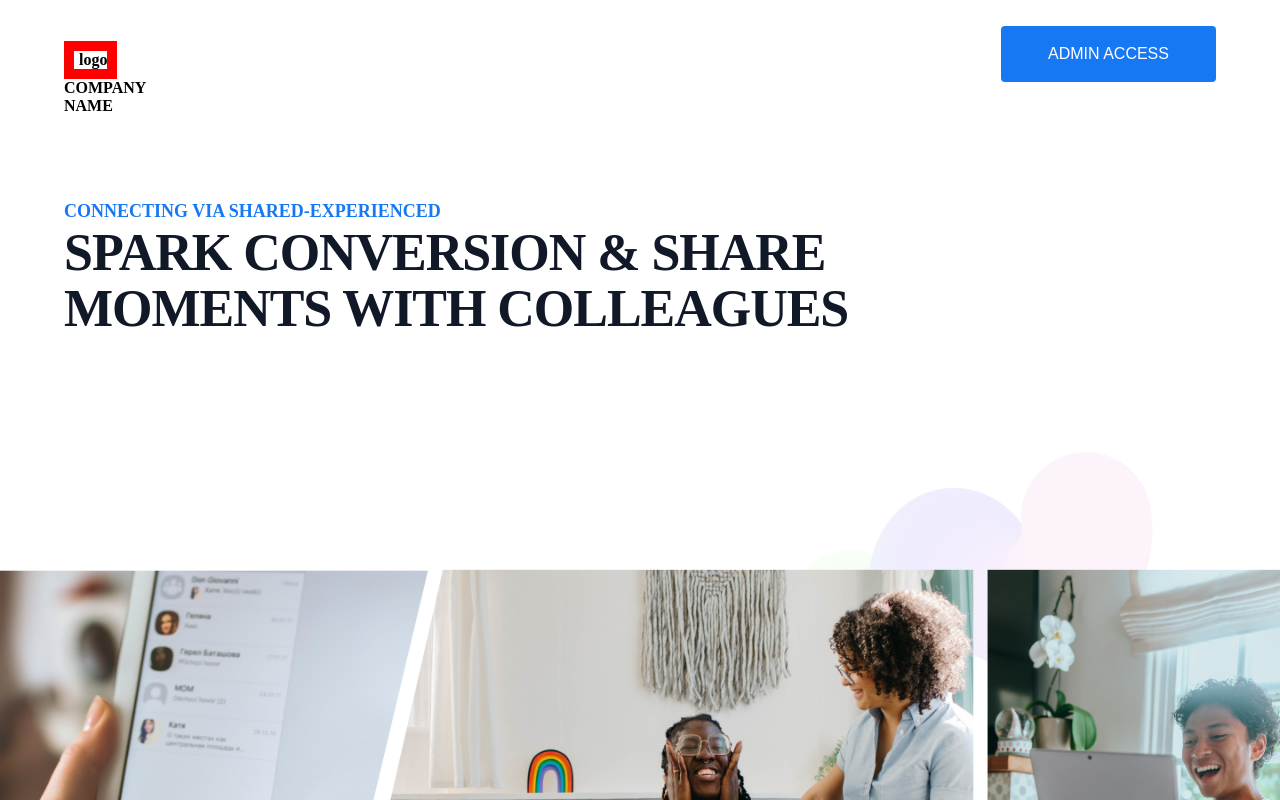
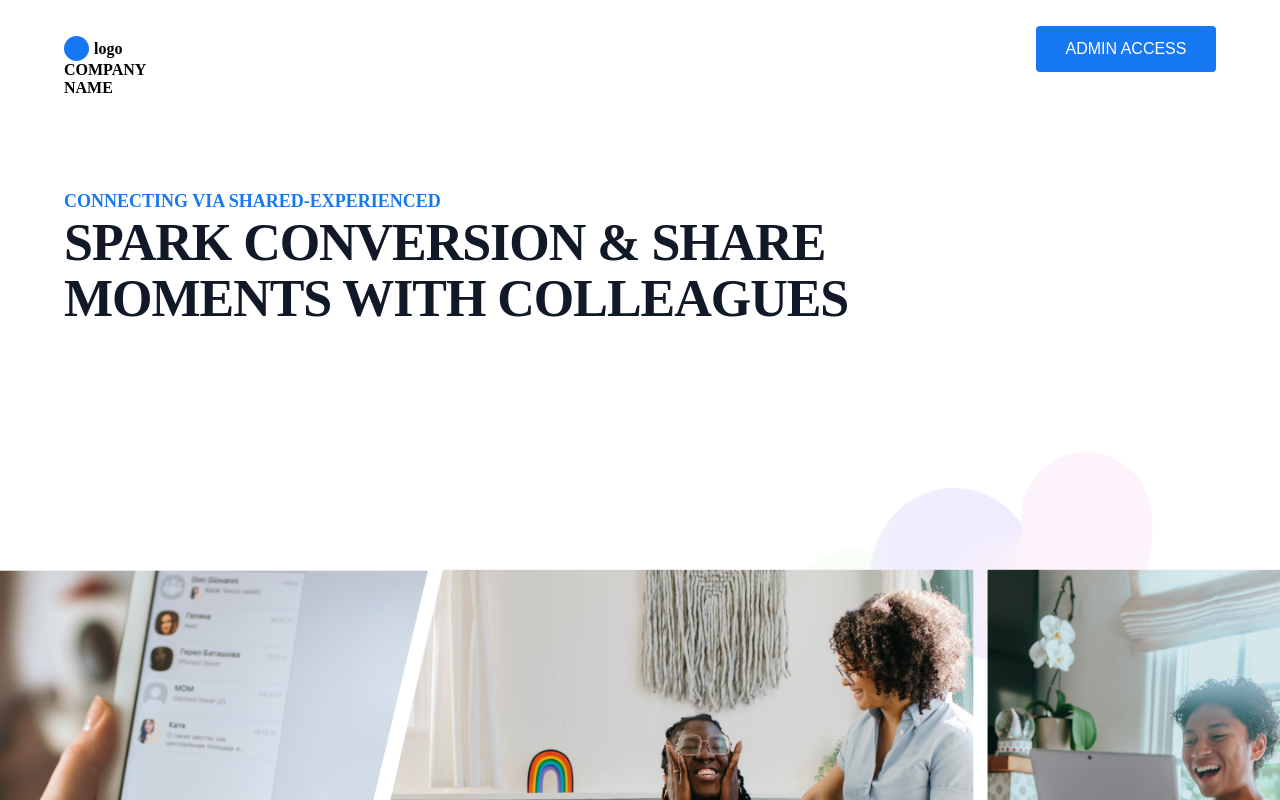
Before and after one commit to tbf-challenge/teamwork-fe, a React (Create React App) app: page / in a window 1280 px wide. Shown: the top 800 px of the page. Built offline with nearby package versions, Linux system fonts and the light colour scheme.

Commit message:
updated landing page

```diff
--- a/src/pages/landing-page/LandingPage.jsx
+++ b/src/pages/landing-page/LandingPage.jsx
@@ -1,4 +1,4 @@
-import LandingPageConatainer from "./landingPageStyle";
+import LandingPageConatainer, { ImgDiv } from "./landingPageStyle";
 import landing from "../../Assets/landing.png";
 import Design from "../../Assets/Design.png";
 import iframe from "../../Assets/Devices.png";
@@ -11,7 +11,7 @@ const LandingPage = () => {
           <header>
             <div className="logo">
               <div className="img">
-                <img src="" alt="" />
+                <ImgDiv />
                 <h4>logo</h4>
               </div>
               <h4> COMPANY NAME</h4>
@@ -46,7 +46,7 @@ const LandingPage = () => {
         <footer>
           <div className="main">
             <div className="logo">
-              <img src={Design} alt="" />
+              <ImgDiv />
               <p>Logo</p>
             </div>
             <div className="text">
--- a/src/pages/landing-page/landingPageStyle.js
+++ b/src/pages/landing-page/landingPageStyle.js
@@ -29,7 +29,6 @@ const LandingPageConatainer = styled.section`
         justify-content: center;
         align-items: center;
         gap: 5px;
-        border: 10px solid red;
         width: max-content;
         height: max-content;
       }
@@ -37,18 +36,14 @@ const LandingPageConatainer = styled.section`
   }
 
   .btn {
-    width: 100%;
-    height: 100%;
-
     background-color: #1678f3;
-    /* background-color: rebeccapurple; */
     color: #ffffff;
     border-radius: 4px;
     border: none;
     text-decoration: none;
     font-size: 16px;
-    width: 215px;
-    height: 56px;
+    width: 180px;
+    height: 46px;
     cursor: pointer;
   }
 
@@ -122,13 +117,9 @@ const LandingPageConatainer = styled.section`
         color: white;
         font-weight: 900;
         gap: 5px;
-
-        img {
-          width: 25px;
-          height: 25px;
-          border-radius: 50%;
-          background-color: red;
-        }
+        padding: 9px;
+        width: max-content;
+        height: max-content;
       }
 
       .text {
@@ -140,3 +131,11 @@ const LandingPageConatainer = styled.section`
 `;
 
 export default LandingPageConatainer;
+
+export const ImgDiv = styled.div`
+  width: 25px;
+  border: 5px solid #1678f3;
+  height: 25px;
+  border-radius: 50%;
+  background-color: #1678f3;
+`;
```
